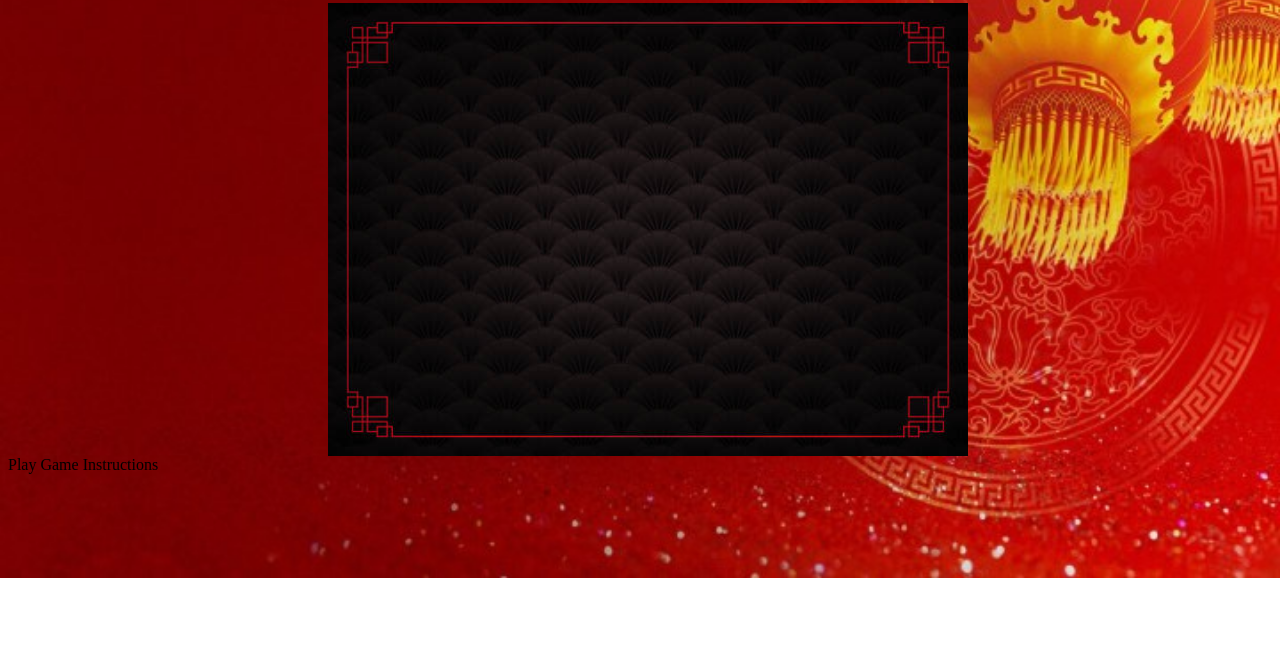
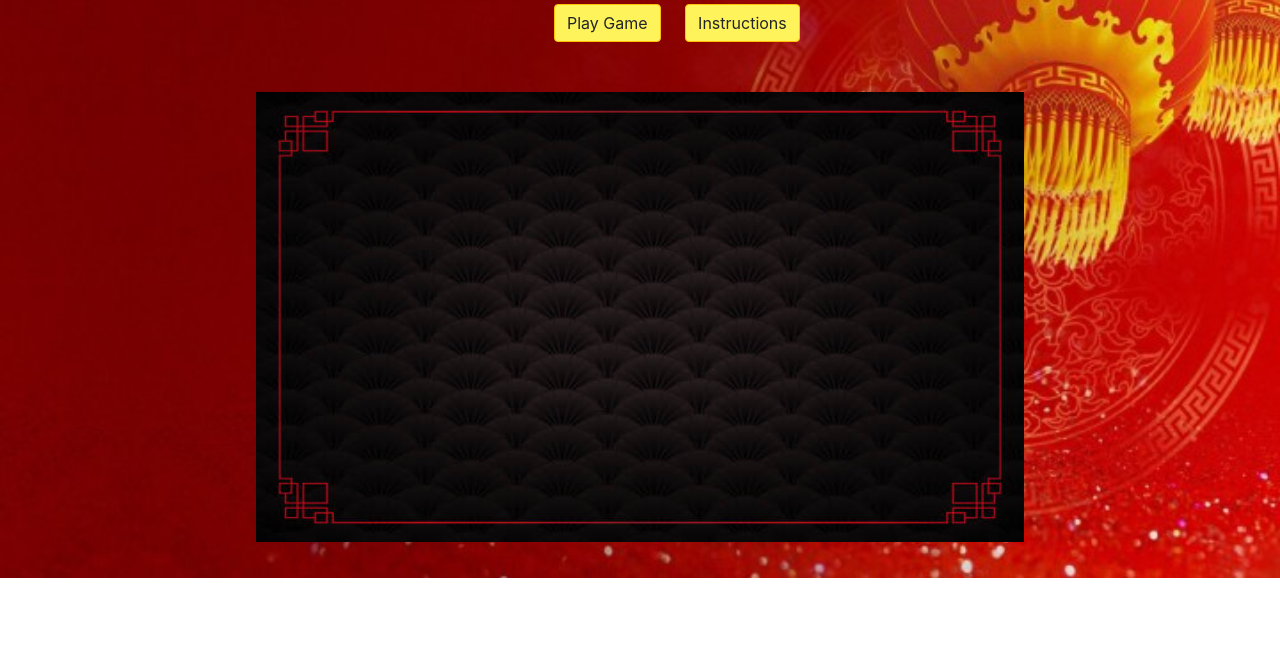
Before and after one commit to stevengo497/Atypical-Asians, a plain HTML site: page index.html in a window 1280 px wide. Shown: the part 142-800 px from the top of the page. Drawn offline with nearby package versions, Linux system fonts and the light colour scheme; a web font is replaced by a local one.

Commit message:
buttons replaced nav bar

```diff
--- a/index.html
+++ b/index.html
@@ -2,20 +2,26 @@
 <html>
 <head>
 	<title>Atypical Asians</title>
+	<!-- BootStrap -->
+	<link rel="stylesheet" href="https://maxcdn.bootstrapcdn.com/bootstrap/4.0.0/css/bootstrap.min.css" integrity="sha384-Gn5384xqQ1aoWXA+058RXPxPg6fy4IWvTNh0E263XmFcJlSAwiGgFAW/dAiS6JXm" crossorigin="anonymous">
+	<!-- CSS file -->
 	<link rel="stylesheet" type="text/css" href="style.css">
+	<!-- Google Fonts -->
 	<link href="https://fonts.googleapis.com/css?family=Ceviche+One|Kaushan+Script|Merienda+One|Shojumaru" rel="stylesheet">
 </head>
 
 <body id="backgroundImage">
 	<h1>Atypical Asians</h1>
+	<div id="buttons">
+<button type="button" class="btn btn-warning" id="gameBtn">Play Game</button>
+<button type="button" class="btn btn-warning" id="instructionsBtn">Instructions</button>
+</div>
 		<img id="table-background" src="images/table-background.jpg">
-	<nav>
-		<li>Play Game</li>
-		<li>Instructions</li>
-	</nav>
 
+
+<!-- jQuery -->
+<script src="https://ajax.googleapis.com/ajax/libs/jquery/3.3.1/jquery.min.js"></script>
+<!-- JS file -->
+<script type="text/javascript" src="app.js"></script>
 </body>
-<script src="https://ajax.googleapis.com/ajax/libs/jquery/3.3.1/jquery.min.js"></script>
-<script type="text/javascript" src="app.js"></script>
-
 </html>
--- a/style.css
+++ b/style.css
@@ -7,7 +7,9 @@ li {
 	display: block;
 	margin-left: auto;
   margin-right: auto;
-  width: 50%;
+  width: 60%;
+  height: 450px;
+  margin-top: 40px;
 }
 
 #backgroundImage {
@@ -18,11 +20,37 @@ li {
 	width: 100%;
 }
 
+/*.navbar {
+	width: 30%;
+	text-align: center;
+	margin-left: auto;
+	margin-right: auto;
+	font-family: 'Ceviche One', cursive;
+	font-size: 25px;
+	padding: 5px;
+}*/
+
+.btn-warning {
+	background-color: #FFF35B;
+}
+
+#buttons {
+	display: inline-block;
+	margin-left: 42.5%
+}
+
+#gameBtn {
+	margin: 10px
+}
+#instructionsBtn {
+	margin: 10px
+}
+
 h1 {
 	color: #FFF35B;
 	text-align: center;
 	font-family: 'Ceviche One', cursive;
 	font-size: 90px;
-	margin: 20px;
+	margin-top: 20px;
 
 }
```
Also changed, not shown: 1 other file.
